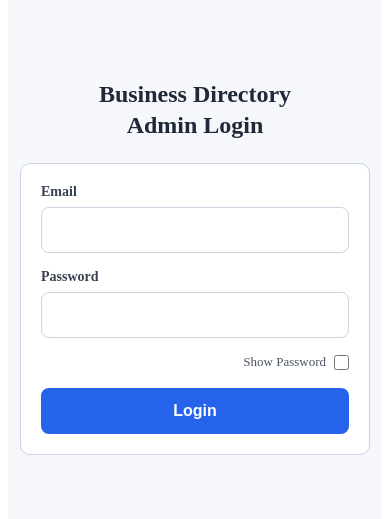
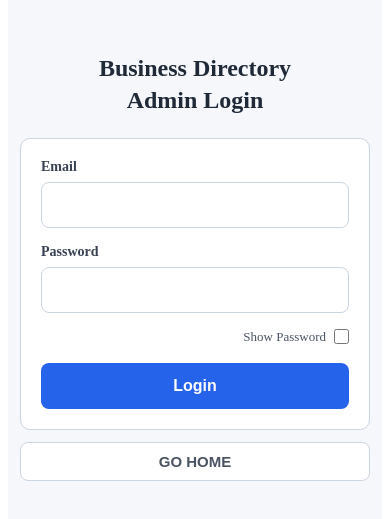
Before and after one commit to yadhukrishnakb/business-directory, a React app in the folder frontend/: page /admin-login in a window 390 px wide. Shown: the part 163-682 px from the top of the page. Built offline with nearby package versions, Linux system fonts and the light colour scheme; the HTML template or start-up script is replaced by a standard one.

Commit message:
slight UI updates for light changes

```diff
--- a/frontend/src/components/AdminLogin/index.css
+++ b/frontend/src/components/AdminLogin/index.css
@@ -161,3 +161,51 @@
     font-size: 16px;
   }
 }
+
+.go-home-button-container {
+  width: 100%;
+  max-width: 400px;
+  margin-top: 14px;
+  display: flex;
+  justify-content: center;
+}
+
+.go-home-button-container button {
+  padding: 9px 20px;
+  background-color: #ffffff;
+  color: #4b5563;
+  border: 1px solid #cbd5e1;
+  border-radius: 8px;
+  font-size: 14px;
+  font-weight: 600;
+  cursor: pointer;
+  transition: 0.2s ease;
+}
+
+.go-home-button-container button:hover {
+  background-color: #f3f4f6;
+  border-color: #9ca3af;
+  color: #1f2937;
+}
+
+@media (max-width: 768px) {
+  .go-home-button-container {
+    max-width: 380px;
+  }
+}
+
+@media (max-width: 480px) {
+  .go-home-button-container {
+    width: 100%;
+    max-width: 100%;
+    margin-top: 12px;
+    padding: 0;
+    box-sizing: border-box;
+  }
+
+  .go-home-button-container button {
+    width: 100%;
+    padding: 10px 20px;
+    font-size: 15px;
+  }
+}
--- a/frontend/src/components/AdminLogin/index.jsx
+++ b/frontend/src/components/AdminLogin/index.jsx
@@ -1,4 +1,4 @@
-import { use, useState } from "react";
+import { useState } from "react";
 import { useNavigate, Navigate } from "react-router-dom";
 import Cookies from "js-cookie";
 
@@ -90,6 +90,11 @@ const AdminLogin = () => {
         <button type="submit">Login</button>
         {errMsg !== "" && <p className="err-msg-admin">{errMsg}</p>}
       </form>
+      <div className="go-home-button-container">
+        <button type="button" onClick={() => navigate("/", { replace: true })}>
+          GO HOME
+        </button>
+      </div>
     </div>
   );
 };
--- a/frontend/src/components/Navbar/index.jsx
+++ b/frontend/src/components/Navbar/index.jsx
@@ -12,6 +12,7 @@ const Navbar = () => (
         <Link to="/">Home</Link>
         <Link to="/about">About</Link>
         <Link to="/contact">Contact</Link>
+        <Link to="/admin-login">Admin</Link>
       </nav>
     </div>
   </div>
```
Also changed, not shown: 1 other file (tests, documents, lock files or other folders).
